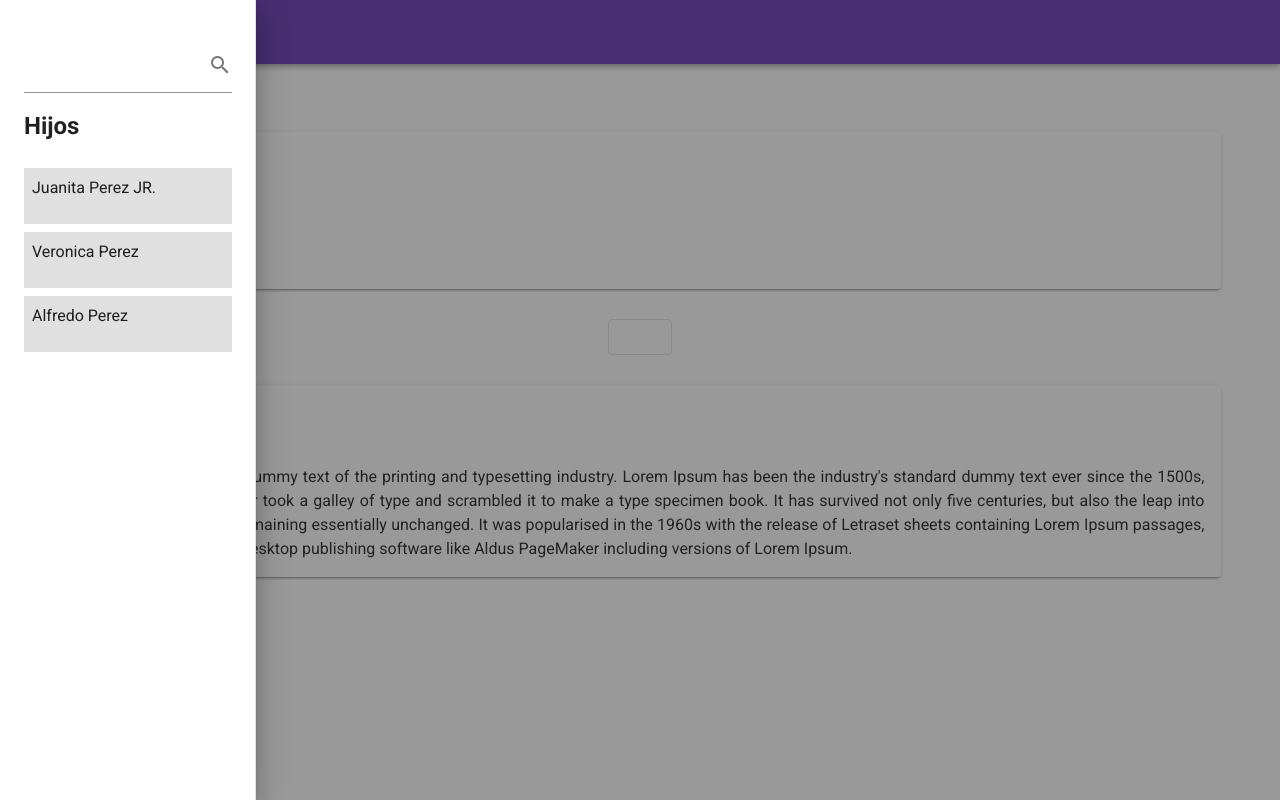
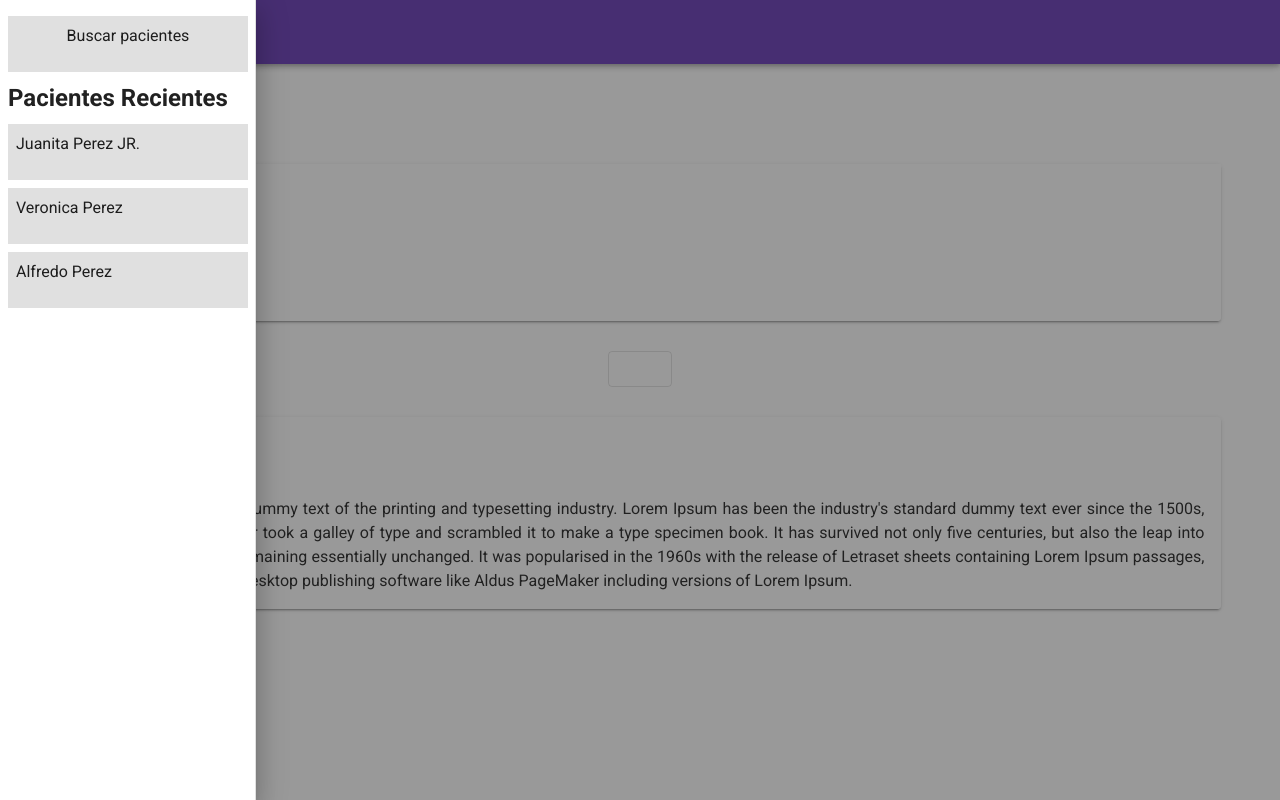
Before and after one commit to josiashrojas/UI, a Vue app: page /graficos in a window 1280 px wide. Both pictures are taken after a click on the button 28 px from the left and 32 px from the top of the page. Built offline with nearby package versions, Linux system fonts and the light colour scheme.

Commit message:
add: ham menu

```diff
--- a/src/App.vue
+++ b/src/App.vue
@@ -23,7 +23,7 @@
           v-model="group"
           active-class="deep-purple--text text--accent-4"
         >
-          <div v-if="mode == 'padre'">
+          <div v-if="type == 1">
             <v-container class="px-4">
               <v-text-field
                   hide-details
@@ -35,10 +35,12 @@
                 ></v-text-field>
               <h2 class="py-4">Hijos</h2>
               <p v-if="filterItem.length == 0">No existen coincidencias</p>
-              <router-link
+              <div
                 v-for="(item,i) in filterItem"
                 :key="i"
-                to="/fichaPadre"
+              >
+                <router-link
+                  :to="{ name: 'fichaPadre', params: { child: item.text, type: 1 }, query: { debug: true }}"
                 >
                   <v-card
                     flat
@@ -49,6 +51,7 @@
                     <p>{{item.text}}</p>
                   </v-card>
                 </router-link>
+              </div>
             </v-container>
           </div>
           <div v-else>
@@ -65,10 +68,12 @@
             </v-card>
             </router-link>
             <h2>Pacientes Recientes</h2>
-            <router-link
+            <div
               v-for="(item,i) in filterItem"
               :key="i"
-                to="/fichaPadre"
+            >
+              <router-link
+                :to="{ name: 'fichaPediatra', params: { child: item.text, type: 2 }, query: { debug: true }}"
               >
                 <v-card
                   flat
@@ -79,6 +84,7 @@
                   <p>{{item.text}}</p>
                 </v-card>
               </router-link>
+            </div>
           </div>
         </v-list-item-group>
       </v-list>
--- a/src/router/index.js
+++ b/src/router/index.js
@@ -1,7 +1,6 @@
 import Vue from 'vue'
 import VueRouter from 'vue-router'
 import HomeView from '../views/HomeView.vue'
-import AboutView from '../views/AboutView.vue'
 import MenuPrincipalPadreView from '../views/MenuPrincipalPadreView.vue'
 import BuscarPacienteView from '../views/BuscarPacienteView.vue'
 import GraficosView from '../views/GraficosView.vue'
@@ -21,12 +20,6 @@ const router = new VueRouter({
       name: 'home',
       component: HomeView
     },
-    //Borrar about
-    {
-      path: '/about',
-      name: 'about',
-      component: AboutView
-    },
     {
       path: '/padre',
       name: 'padre',
@@ -37,7 +30,6 @@ const router = new VueRouter({
       name: 'buscar',
       component: BuscarPacienteView
     },
-
     {
       path: '/graficos',
       name: 'graficos',
@@ -57,9 +49,7 @@ const router = new VueRouter({
       path: '/fichaPediatraGuardado',
       name: 'fichaPediatraGuardado',
       component: FichaViewPediatraGuardado
-
     }
-
   ]
 })
 
--- a/src/views/AboutView.vue
+++ /dev/null
@@ -1,3 +0,0 @@
-<template>
-    <h1>About</h1>
-</template>
--- a/src/views/BuscarPacienteView.vue
+++ b/src/views/BuscarPacienteView.vue
@@ -27,6 +27,7 @@ export default {
 
 <template>
   <main class="px-4">
+    <v-container>
       <v-text-field
           hide-details
           append-icon="mdi-magnify"
@@ -55,6 +56,7 @@ export default {
           </v-card>
         </router-link>
       </div>
+    </v-container>
   </main>
 </template>
 
--- a/src/views/GraficosView.vue
+++ b/src/views/GraficosView.vue
@@ -1,10 +1,9 @@
 <template>
     <main class="pa-4 text-center">
-        <div class="px-2 d-flex justify-space-between">
-            <v-icon @click="$router.back()">mdi-arrow-left</v-icon>
-            <div></div>
-        </div>
         <v-container>
+            <div class="px-2 py-4 d-flex justify-space-between">
+                <v-icon @click="$router.back()">mdi-arrow-left</v-icon>
+            </div>
             <!---------------------------------- Carrusel ------------------------------------------------>
             <v-card class="pa-3.5" >
                 <p> {{title}} </p>
--- a/src/views/HomeView.vue
+++ b/src/views/HomeView.vue
@@ -21,6 +21,7 @@ export default {
 
 <template>
   <main class="px-4">
+    <v-container>
       <router-link :to="{ name: 'padre', params: { type: 1 }, query: { debug: true }}">
         <v-card
         flat
@@ -41,6 +42,7 @@ export default {
           <v-card-title>Buscar pediatra</v-card-title>
         </v-card>
       </router-link>
+    </v-container>
   </main>
 </template>
 
--- a/src/views/MenuPrincipalPadreView.vue
+++ b/src/views/MenuPrincipalPadreView.vue
@@ -23,6 +23,7 @@ export default {
 
 <template>
   <main class="px-4">
+    <v-container>
       <v-text-field
           hide-details
           append-icon="mdi-magnify"
@@ -36,7 +37,7 @@ export default {
       <div v-for="(item,i) in filterItem"
           :key="i">
         <router-link
-        :to="{ name: 'fichaPadre', params: { child: item.text, type: 0 }, query: { debug: true }}"
+          :to="{ name: 'fichaPadre', params: { child: item.text, type: 1 }, query: { debug: true }}"
         >
         <v-card
           flat
@@ -49,6 +50,7 @@ export default {
         </v-card>
         </router-link>
       </div>
+    </v-container>
   </main>
 </template>
 
```
Lines whose indentation alone changed are shown as unchanged.
